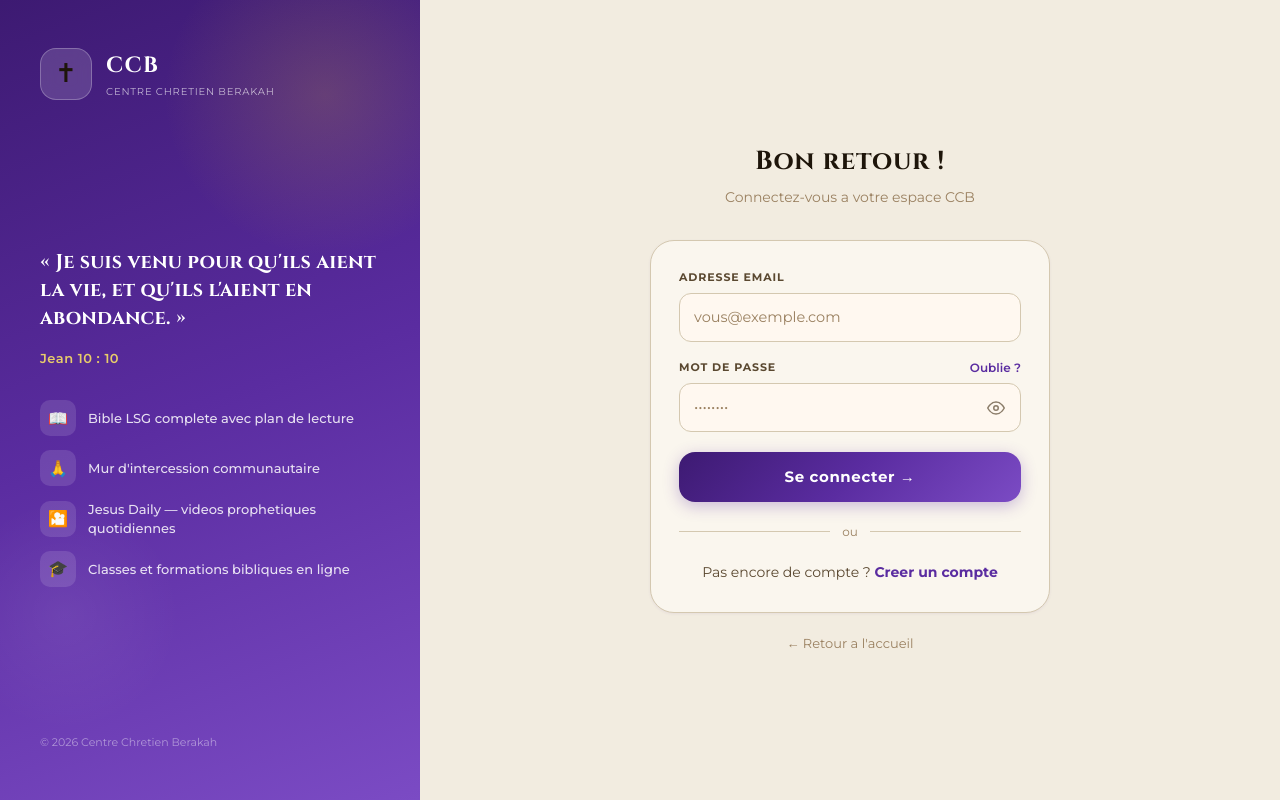
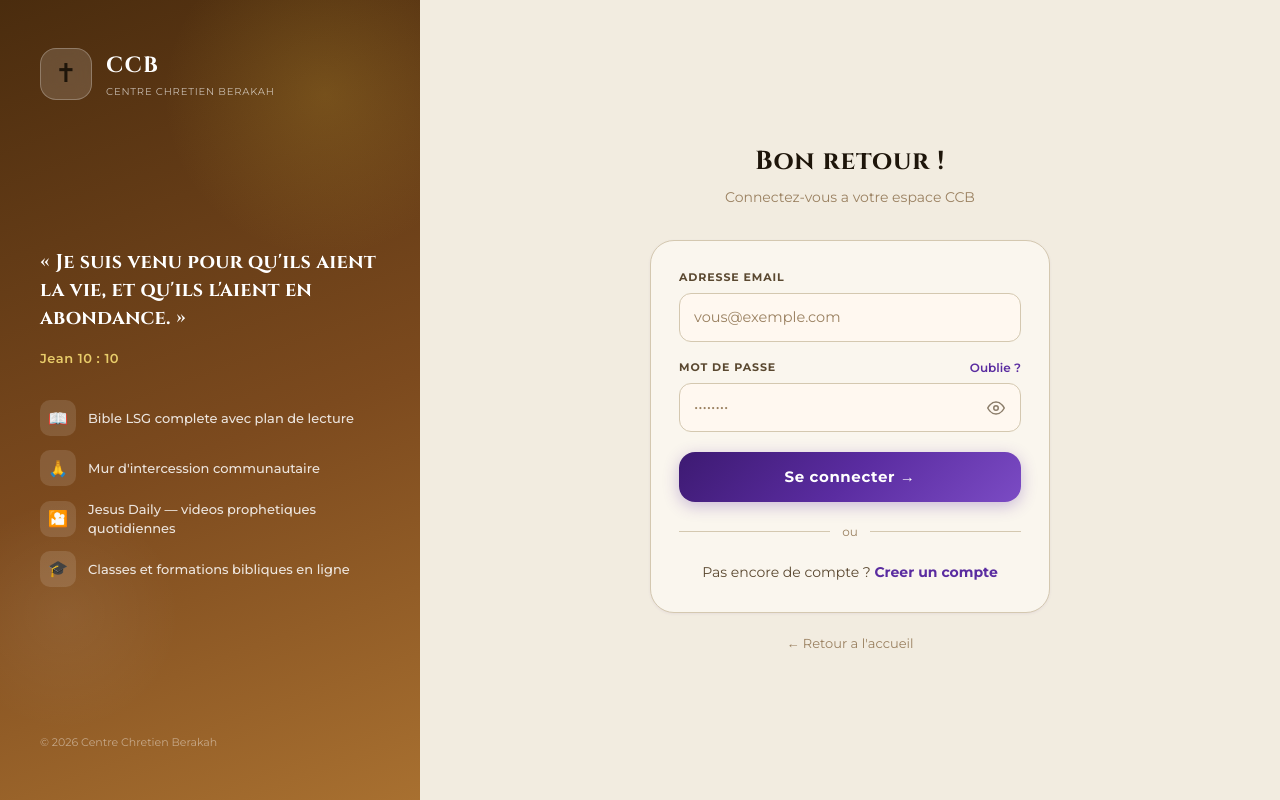
Before and after one commit to centrechretienberakah/ccb-app, a Next.js app: page /auth/login in a window 1280 px wide. Built offline with nearby package versions, Linux system fonts and the light colour scheme.

Commit message:
style: header beige chaud — gradient brun-ambre + ajustement orbs et badges

```diff
--- a/app/globals.css
+++ b/app/globals.css
@@ -62,7 +62,7 @@
   --font-body:  var(--font-montserrat), "Arial", sans-serif;
 
   /* Header */
-  --header-gradient: linear-gradient(160deg, #3d1a72 0%, #5a2ca0 50%, #7b4bc4 100%);
+  --header-gradient: linear-gradient(160deg, #4a2c0e 0%, #7c4a1e 55%, #a87030 100%);
 }
 
 /* ── Mode SOMBRE via préférence système ── */
@@ -95,7 +95,7 @@
     --shadow-lg:   0 8px 32px rgba(0,0,0,0.55);
     --shadow-gold: 0 4px 20px rgba(212,175,55,0.25);
 
-    --header-gradient: linear-gradient(160deg,#1a0533 0%,#2d0a5e 50%,#3d1a72 100%);
+    --header-gradient: linear-gradient(160deg,#1e0e04 0%,#3d2010 50%,#5c3018 100%);
   }
 }
 
@@ -128,7 +128,7 @@
   --shadow-lg:   0 8px 32px rgba(0,0,0,0.55);
   --shadow-gold: 0 4px 20px rgba(212,175,55,0.25);
 
-  --header-gradient: linear-gradient(160deg,#1a0533 0%,#2d0a5e 50%,#3d1a72 100%);
+  --header-gradient: linear-gradient(160deg,#1e0e04 0%,#3d2010 50%,#5c3018 100%);
 }
 
 /* ── Mode CLAIR explicite (data-theme="light") ── */
@@ -150,7 +150,7 @@
   --text-muted:     #9a8060;
   --text-inverse:   #ffffff;
 
-  --header-gradient: linear-gradient(160deg,#3d1a72 0%,#5a2ca0 50%,#7b4bc4 100%);
+  --header-gradient: linear-gradient(160deg,#4a2c0e 0%,#7c4a1e 55%,#a87030 100%);
 }
 
 /* ============================================================
@@ -715,7 +715,7 @@ h4, h5, h6 { font-family: var(--font-body); font-weight: 600; line-height: 1.4;
 }
 .dashboard-hero-orb-2 {
   width: 200px; height: 200px;
-  background: radial-gradient(circle, rgba(123,75,196,0.25) 0%, transparent 70%);
+  background: radial-gradient(circle, rgba(212,160,48,0.22) 0%, transparent 70%);
   bottom: -60px; left: 20px;
 }
 .dashboard-hero-inner {
@@ -753,10 +753,10 @@ h4, h5, h6 { font-family: var(--font-body); font-weight: 600; line-height: 1.4;
   width: 22px; height: 22px;
   border-radius: 50%;
   background: var(--gold);
-  border: 2px solid var(--violet-dark);
+  border: 2px solid #3d2010;
   display: flex; align-items: center; justify-content: center;
   font-size: 10px;
-  color: var(--violet-dark);
+  color: #3d2010;
 }
 .dashboard-hero-text { flex: 1; min-width: 0; }
 .dashboard-greeting {
@@ -805,7 +805,7 @@ h4, h5, h6 { font-family: var(--font-body); font-weight: 600; line-height: 1.4;
   font-weight: 700;
   border-radius: 50%;
   display: flex; align-items: center; justify-content: center;
-  border: 2px solid var(--violet-dark);
+  border: 2px solid #3d2010;
 }
 
 /* Sections */
```
